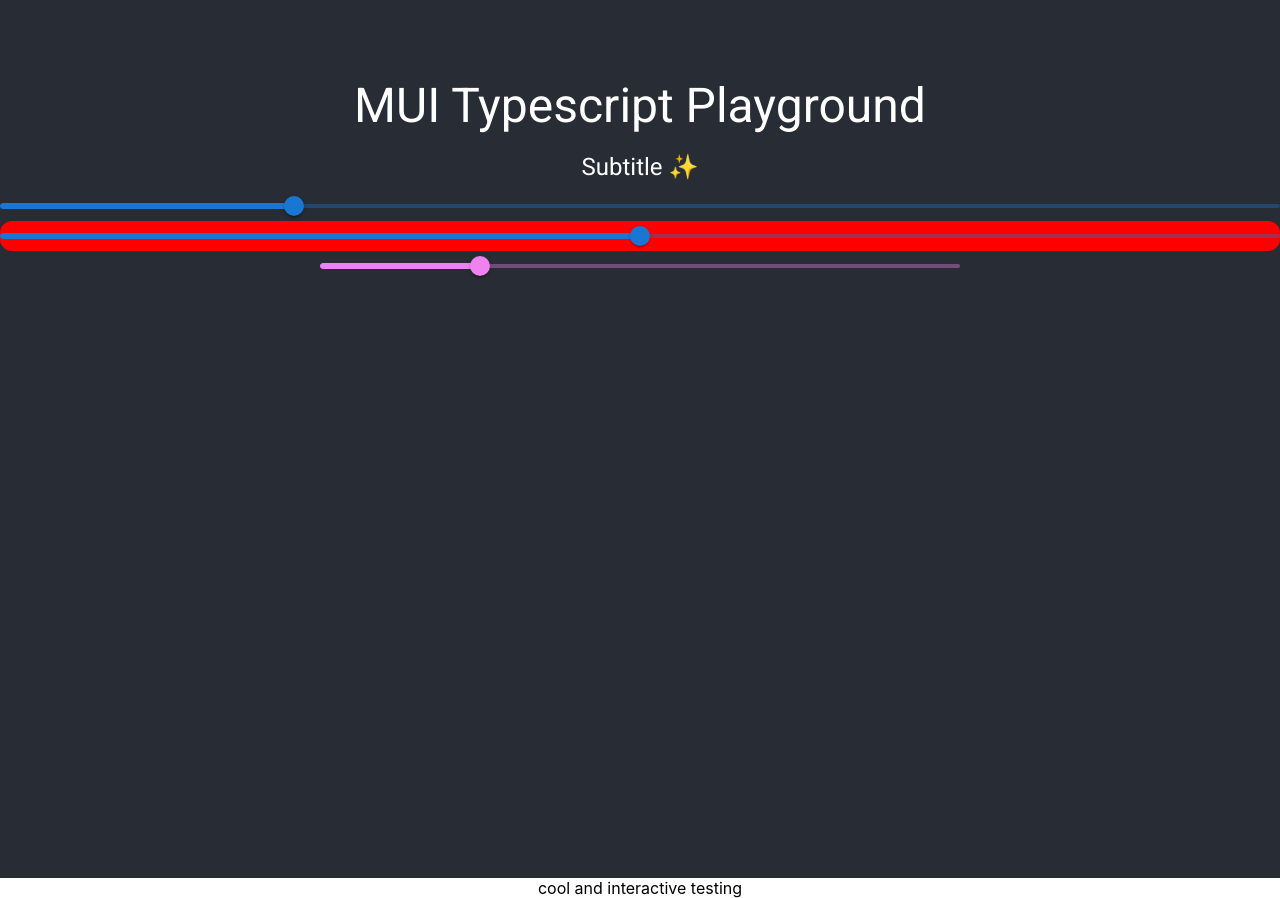
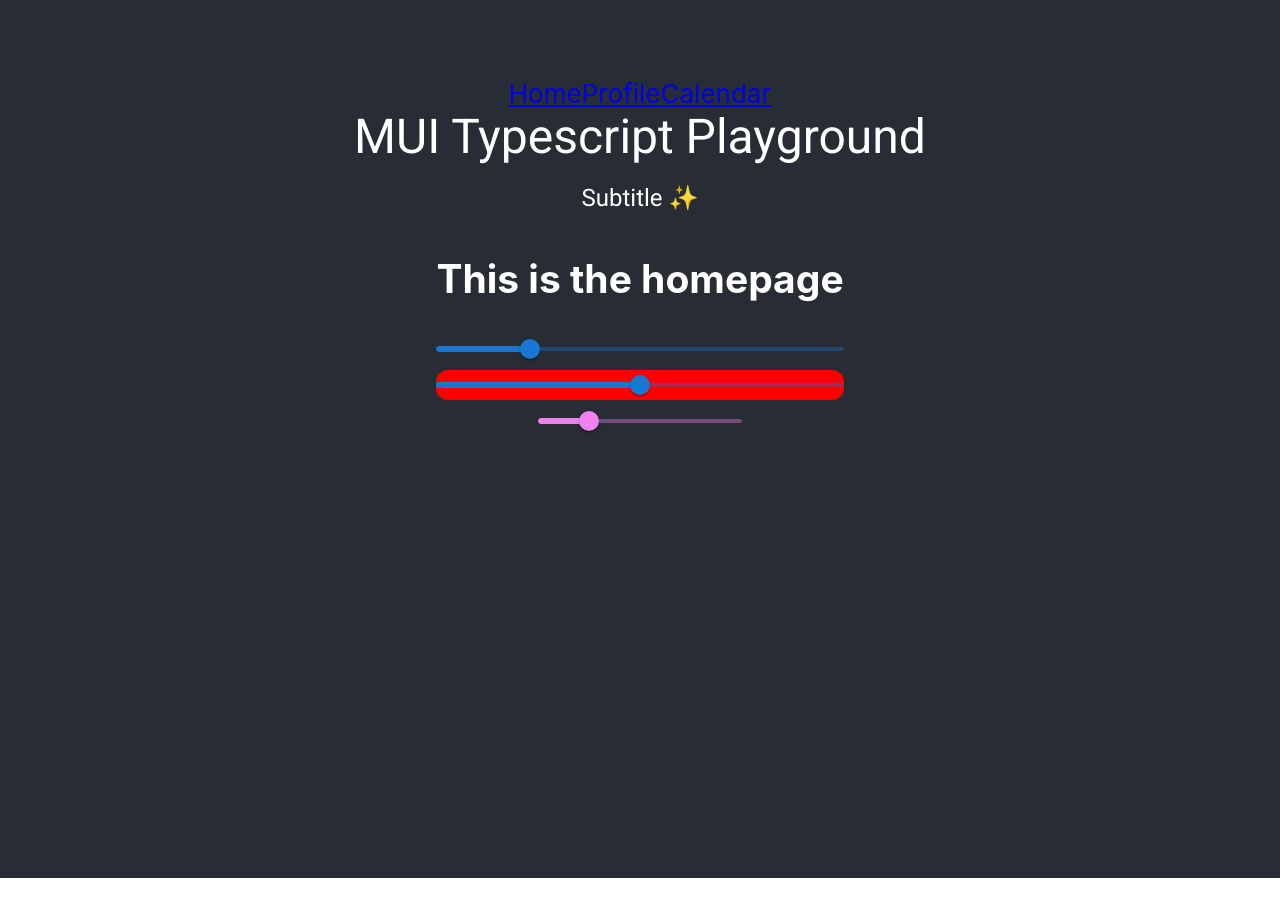
Before and after one commit to melansonS/habit-calendar, a React (Create React App) app: page / in a window 1280 px wide. Built offline with nearby package versions, Linux system fonts and the light colour scheme.

Commit message:
react router set up

```diff
--- a/package.json
+++ b/package.json
@@ -14,9 +14,11 @@
     "@types/node": "^16.11.21",
     "@types/react": "^17.0.38",
     "@types/react-dom": "^17.0.11",
+    "@types/react-router-dom": "^5.3.3",
     "@types/styled-components": "^5.1.21",
     "react": "^17.0.2",
     "react-dom": "^17.0.2",
+    "react-router-dom": "^6.2.1",
     "react-scripts": "5.0.0",
     "styled-components": "^5.3.3",
     "typescript": "^4.5.5",
--- a/src/App.css
+++ b/src/App.css
@@ -1,14 +1,10 @@
-.App {
-  text-align: center;
-}
-
 @media (prefers-reduced-motion: no-preference) {
   .App-logo {
     animation: App-logo-spin infinite 20s linear;
   }
 }
 
-.App-header {
+.App {
   background-color: #282c34;
   min-height: 100vh;
   display: flex;
@@ -17,6 +13,7 @@
   font-size: calc(10px + 2vmin);
   color: white;
   padding-top: 3em;
+  text-align: center;
 }
 
 .App-link {
--- a/src/App.tsx
+++ b/src/App.tsx
@@ -1,55 +1,28 @@
 import React from 'react';
 import './App.css';
 
-import ControlledSlyder from '@mui/material/Slider';
-import { Typography } from '@mui/material';
-import { styled } from '@mui/material/styles';
+import {
+  BrowserRouter as Router,
+  Routes,
+  Route,
+} from 'react-router-dom';
 
-// import styled from 'styled-components';
-// Using styed components' styled function in conjuction with their transient props
-// which aren't pased down through to DOM elements ie; $customColor
-
-type CustomSliderProps = {
-  $customColor?: string,
-  ree?: number,
-}
-
-type MyOwnDivProps = {
-  textValue: string
-}
-
-const CustomSlider = styled(ControlledSlyder)`
-  background:red;
-`;
-
-// using the MUI styled engine for styled-components
-// striping transient props with the shouldForwardProp styledConfig Option
-
-const CustomSliderTwo = styled(ControlledSlyder, {
-  shouldForwardProp: (prop : string | number | symbol) => typeof prop === 'string' && prop[0] !== '$',
-})(
-  (props : CustomSliderProps) => ({
-    color: props.$customColor,
-    width: '50%',
-    paddingLeft: props.ree || 0,
-  }),
-);
-
-function MyOwnDiv({ textValue } : MyOwnDivProps) {
-  return (<div>{textValue}</div>);
-}
+import NavBar from './components/navBar';
+import Homepage from './components/homePage';
+import ProfilePage from './components/profilePage';
+import CalendarPage from './components/calendarPage';
 
 function App() {
   return (
     <div className="App">
-      <header className="App-header">
-        <Typography variant="h3" gutterBottom>MUI Typescript Playground</Typography>
-        <Typography variant="h5" gutterBottom>Subtitle ✨</Typography>
-        <ControlledSlyder defaultValue={23} />
-        <CustomSlider defaultValue={50} />
-        <CustomSliderTwo defaultValue={25} $customColor="violet" />
-      </header>
-      <MyOwnDiv textValue="cool and interactive testing" />
+      <Router>
+        <NavBar />
+        <Routes>
+          <Route path="/" element={<Homepage />} />
+          <Route path="/profile" element={<ProfilePage />} />
+          <Route path="/calendar" element={<CalendarPage />} />
+        </Routes>
+      </Router>
     </div>
   );
 }
--- /dev/null
+++ b/src/components/calendarPage.tsx
@@ -0,0 +1,13 @@
+import React from 'react';
+
+export default function CalendarPage() {
+  return (
+    <div>
+      <header>
+        <h2>
+          This is the CalendarPage
+        </h2>
+      </header>
+    </div>
+  );
+}
--- /dev/null
+++ b/src/components/homePage.tsx
@@ -0,0 +1,15 @@
+import React from 'react';
+import StyledComponentTests from './styledComponentTests';
+
+export default function HomePage() {
+  return (
+    <div>
+      <header>
+        <h2>
+          This is the homepage
+        </h2>
+        <StyledComponentTests />
+      </header>
+    </div>
+  );
+}
--- /dev/null
+++ b/src/components/navBar.tsx
@@ -0,0 +1,17 @@
+import React from 'react';
+import { Link } from 'react-router-dom';
+import { Typography } from '@mui/material';
+
+function NavBar() {
+  return (
+    <header className="App-header">
+      <Link to="/">Home</Link>
+      <Link to="/profile">Profile</Link>
+      <Link to="/calendar">Calendar</Link>
+      <Typography variant="h3" gutterBottom>MUI Typescript Playground</Typography>
+      <Typography variant="h5" gutterBottom>Subtitle ✨</Typography>
+    </header>
+  );
+}
+
+export default NavBar;
--- /dev/null
+++ b/src/components/profilePage.tsx
@@ -0,0 +1,13 @@
+import React from 'react';
+
+export default function ProfilePage() {
+  return (
+    <div>
+      <header>
+        <h2>
+          This is the ProfilePage
+        </h2>
+      </header>
+    </div>
+  );
+}
--- /dev/null
+++ b/src/components/styledComponentTests.tsx
@@ -0,0 +1,40 @@
+import React from 'react';
+
+import ControlledSlyder from '@mui/material/Slider';
+import { styled } from '@mui/material/styles';
+
+// import styled from 'styled-components';
+// Using styed components' styled function in conjuction with their transient props
+// which aren't pased down through to DOM elements ie; $customColor
+
+type CustomSliderProps = {
+  $customColor?: string,
+  ree?: number,
+}
+
+const CustomSlider = styled(ControlledSlyder)`
+  background:red;
+`;
+
+// using the MUI styled engine for styled-components
+// striping transient props with the shouldForwardProp styledConfig Option
+
+const CustomSliderTwo = styled(ControlledSlyder, {
+  shouldForwardProp: (prop : string | number | symbol) => typeof prop === 'string' && prop[0] !== '$',
+})(
+  (props : CustomSliderProps) => ({
+    color: props.$customColor,
+    width: '50%',
+    paddingLeft: props.ree || 0,
+  }),
+);
+
+export default function StyledComponentTests() {
+  return (
+    <div>
+      <ControlledSlyder defaultValue={23} />
+      <CustomSlider defaultValue={50} />
+      <CustomSliderTwo defaultValue={25} $customColor="violet" />
+    </div>
+  );
+}
```
Also changed, not shown: 1 other file (tests, documents, lock files or other folders).
